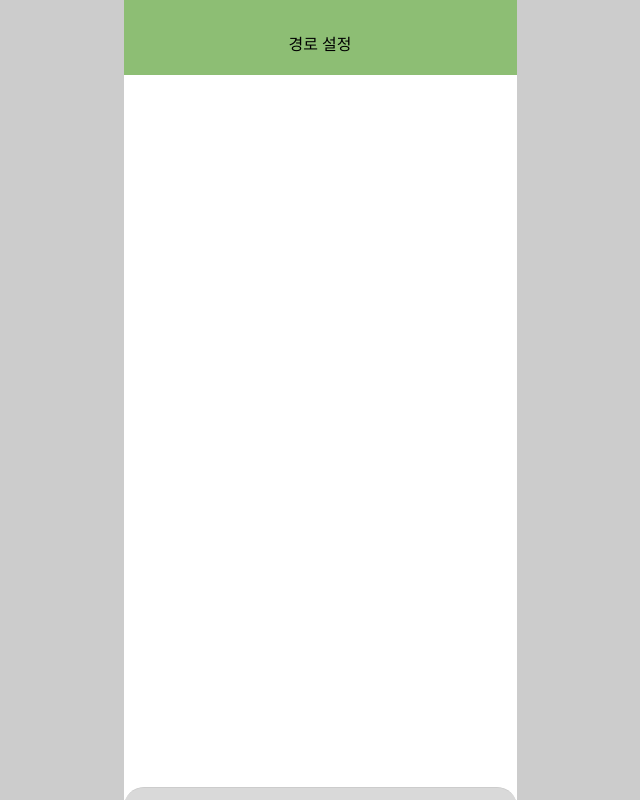
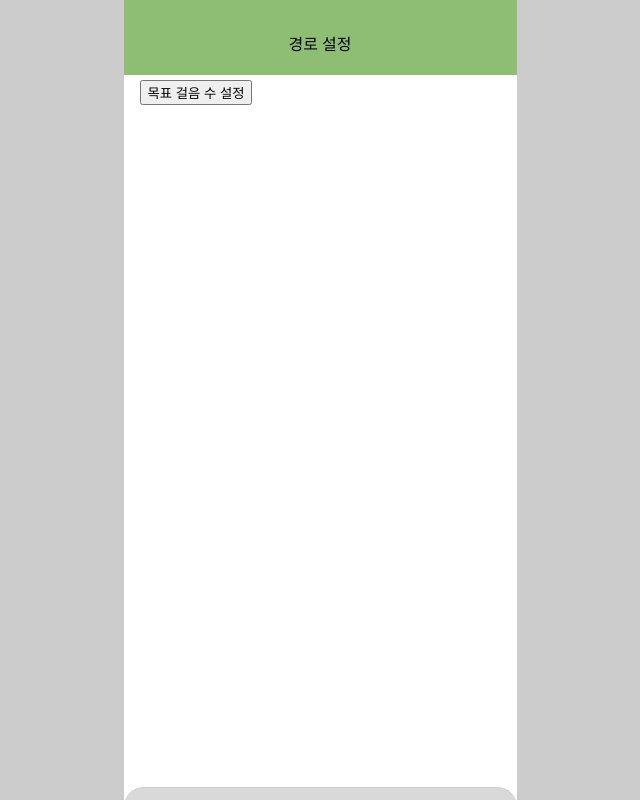
Before and after one commit to CodingMyeongGa/Front-End, a React (Vite) app in the folder CDMG/local_step/: page /set-route in a window 1280 px wide. Shown: the whole page, without its empty margins (320-960 px from the left). Built offline with nearby package versions, Linux system fonts and the light colour scheme.

Commit message:
회의 후 최종본

```diff
--- /dev/null
+++ b/CDMG/local_step/src/components/Goto_GoalSwitch_Btn.jsx
@@ -0,0 +1,10 @@
+import { useNavigate } from "react-router-dom";
+
+export default function Goto_GoalSwitch_Btn() {
+  const navigate = useNavigate();
+  return (
+    <button onClick={() => navigate("/edit")}>
+      목표 걸음 수 설정
+    </button>
+  );
+}
--- a/CDMG/local_step/src/pages/SetRoute.jsx
+++ b/CDMG/local_step/src/pages/SetRoute.jsx
@@ -1,8 +1,11 @@
+import Goto_GoalSwitch_Btn from "../components/Goto_GoalSwitch_Btn";
+
+
 const SetRoute = () => {
 
   return (
     <div>
-
+      <Goto_GoalSwitch_Btn />
     </div>
   )
 };
```
